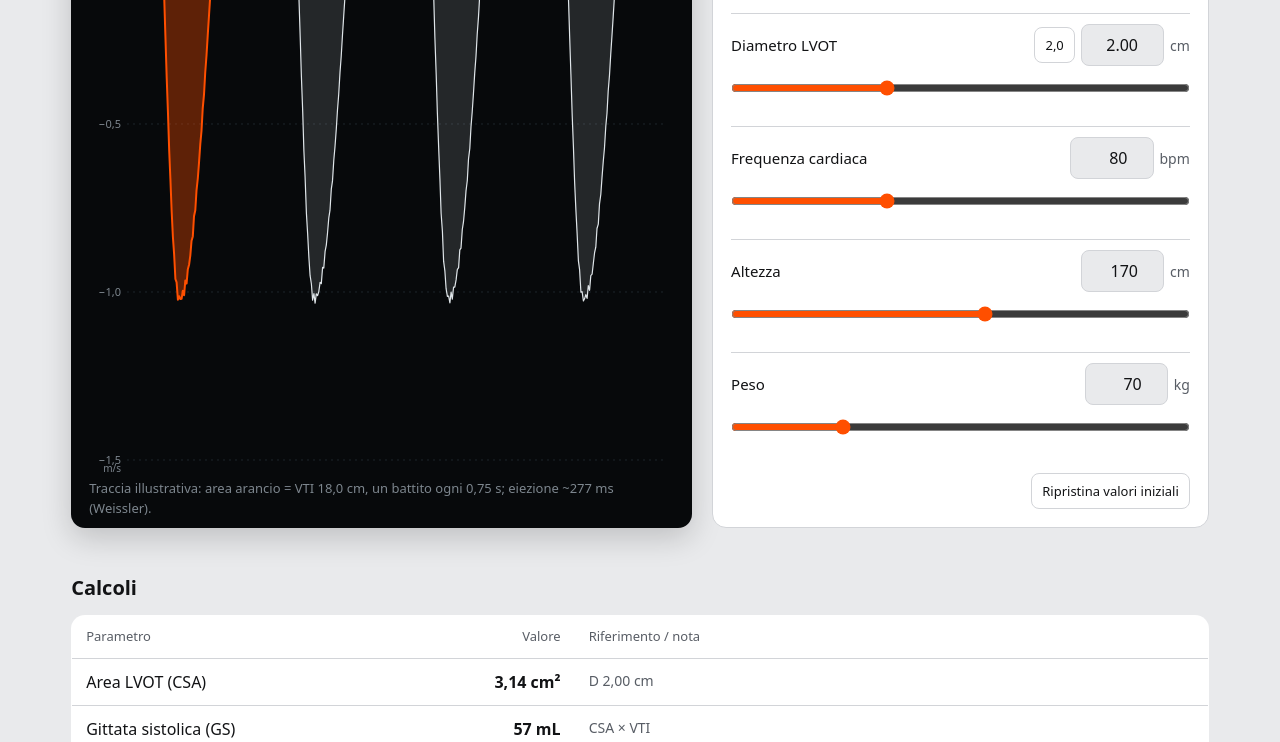
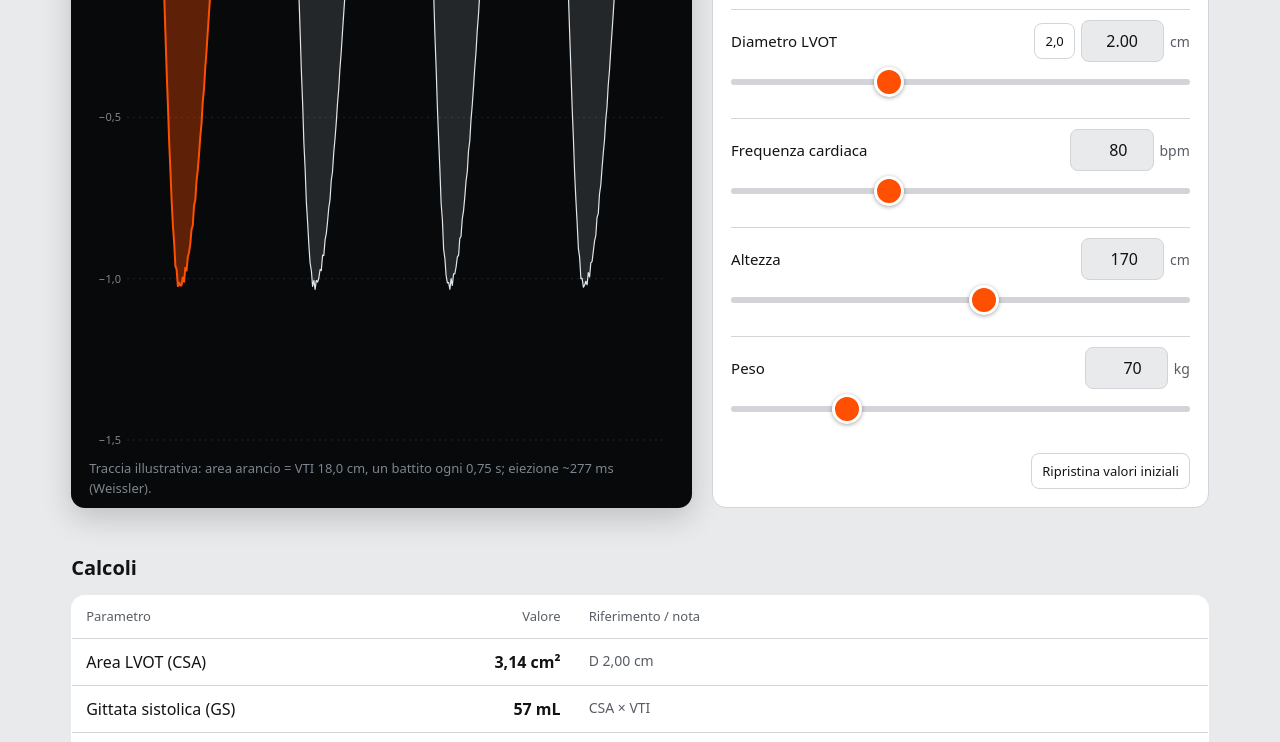
Before and after one commit to critical-bytes/ecmocalculators, a plain HTML site: page portata-vti-lvot.html in a window 1280 px wide. Shown: the part 317-1059 px from the top of the page. Drawn offline with Linux system fonts and the light colour scheme.

Commit message:
VTI LVOT: cursori attivi solo trascinando il pallino, rotella bloccata sui campi numerici
Lo scorrimento della pagina su touch spostava i cursori a tutta larghezza;
la rotella cambiava i campi numerici rimasti a fuoco.

Co-Authored-By: Claude Opus 5.5 <noreply@anthropic.com>
Claude-Session: https://claude.ai/code/session_017dtB9p925hjds79p342Nwp

```diff
--- a/portata-vti-lvot.html
+++ b/portata-vti-lvot.html
@@ -44,7 +44,14 @@ h1{font-size:clamp(28px,4vw,42px);line-height:1.05;font-weight:600;margin:0 0 8p
 .num{display:flex;align-items:center;gap:6px}
 .num input{width:5.2em;font:inherit;font-size:16px;text-align:right;font-variant-numeric:tabular-nums;padding:8px 10px;min-height:40px;border-radius:8px;border:1px solid var(--line);background:var(--bg);color:var(--ink)}
 .mini{font:inherit;font-size:13px;min-height:36px;padding:0 10px;border-radius:8px;border:1px solid var(--line);background:transparent;color:var(--ink);cursor:pointer;white-space:nowrap}
-input[type=range]{width:100%;height:44px;margin:0;accent-color:var(--acc);cursor:pointer}
+/* il cursore risponde solo trascinando il pallino: scorrere la pagina sopra la traccia non cambia nulla */
+input[type=range]{-webkit-appearance:none;appearance:none;width:100%;height:40px;margin:0;background:transparent;pointer-events:none;touch-action:pan-y}
+input[type=range]::-webkit-slider-runnable-track{height:6px;border-radius:3px;background:var(--line)}
+input[type=range]::-webkit-slider-thumb{-webkit-appearance:none;width:30px;height:30px;margin-top:-12px;border-radius:50%;background:var(--acc);border:3px solid var(--card);box-shadow:0 1px 4px rgba(0,0,0,.35);pointer-events:auto;cursor:grab;touch-action:pan-y}
+input[type=range]::-moz-range-track{height:6px;border-radius:3px;background:var(--line)}
+input[type=range]::-moz-range-thumb{width:24px;height:24px;border-radius:50%;background:var(--acc);border:3px solid var(--card);pointer-events:auto;cursor:grab}
+input[type=range]:focus-visible{outline:none}
+input[type=range]:focus-visible::-webkit-slider-thumb{outline:2px solid var(--acc);outline-offset:2px}
 :focus-visible{outline:2px solid var(--acc);outline-offset:2px}
 .foot{display:flex;justify-content:flex-end;margin-top:8px}
 table{width:100%;border-collapse:collapse;background:var(--card);border-radius:14px;overflow:hidden;border:1px solid var(--line)}
@@ -134,6 +141,7 @@ for(const p of P){
   $('r_'+p.id).addEventListener('input',e=>{st[p.id]=+e.target.value;sync()});
   $('n_'+p.id).addEventListener('input',e=>{const v=parseFloat(String(e.target.value).replace(',','.'));if(isFinite(v)&&v>0){st[p.id]=v;sync()}});
   $('n_'+p.id).addEventListener('blur',sync);
+  $('n_'+p.id).addEventListener('wheel',e=>{if(document.activeElement===e.target)e.target.blur()},{passive:true});
 }
 $('b_d').addEventListener('click',()=>{st.d=2.0;sync()});
 const setSex=s=>{st.sex=s;st.h=DEF[s].h;st.w=DEF[s].w;sync()};
@@ -177,7 +185,7 @@ function draw(){
     g+=`<line x1="${L}" x2="${W-8}" y1="${y(v)}" y2="${y(v)}" stroke="${v?'#1d252b':'#6f7a82'}" stroke-width="1" ${v?'stroke-dasharray="2 4"':''}/>`;
     g+=`<text x="${L-6}" y="${y(v)+4}" fill="#7d868e" font-size="11" text-anchor="end">${v?'−'+fmt(v,1):'0'}</text>`;
   }
-  g+=`<text x="${L-6}" y="${B+12}" fill="#7d868e" font-size="10" text-anchor="end">m/s</text>`;
+  g+=`<text x="${W-8}" y="${T-5}" fill="#7d868e" font-size="11" text-anchor="end">m/s</text>`;
   const period=60/st.hr,pk=0.33;
   const f=u=>u<pk?Math.sin(Math.PI/2*u/pk):Math.cos(Math.PI/2*(u-pk)/(1-pk));
   for(let k=0,t0=0.2;t0<win-0.05;k++,t0+=period){
```
